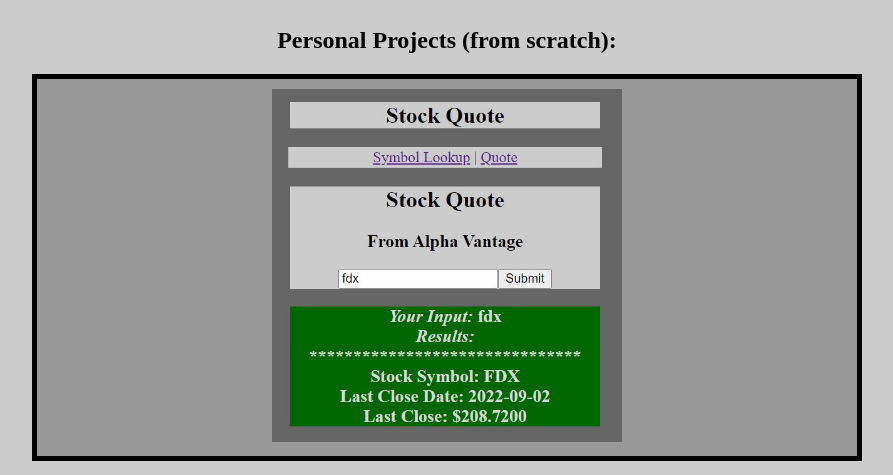
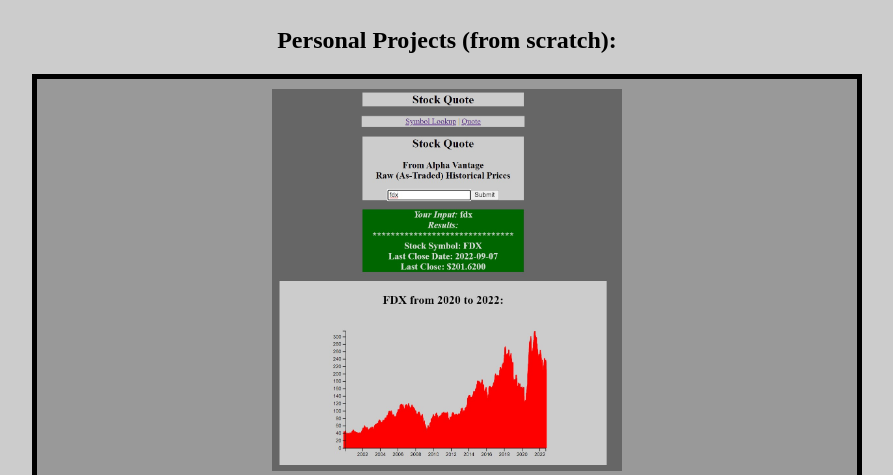
Before and after one commit to Justinmemphis/Justinmemphis.github.io, a plain HTML site: page index.html in a window 1280 px wide. Shown: the part 101-576 px from the top of the page, without its empty margins (193-1086 px from the left). Drawn offline with Linux system fonts and the light colour scheme.

Commit message:
update stock quote webpage screenshot to show charting
update stock quote webpage screenshot to show charting

```diff
--- a/index.html
+++ b/index.html
@@ -25,7 +25,7 @@
       <div class="projects">
         <div class="project-tile">
           <a href="https://stock-quote-server.justinmemphis.repl.co/" target="_blank" class="tile-link">
-            <img src="stock_quote_server.jpg" alt="Stock Quote Webpage">
+            <img src="stock_quote_server_v2.jpg" alt="Stock Quote Webpage">
           </a>
         </div>
       </div>
```
Also changed, not shown: stock_quote_server_v2.jpg (added), 1 other file.
